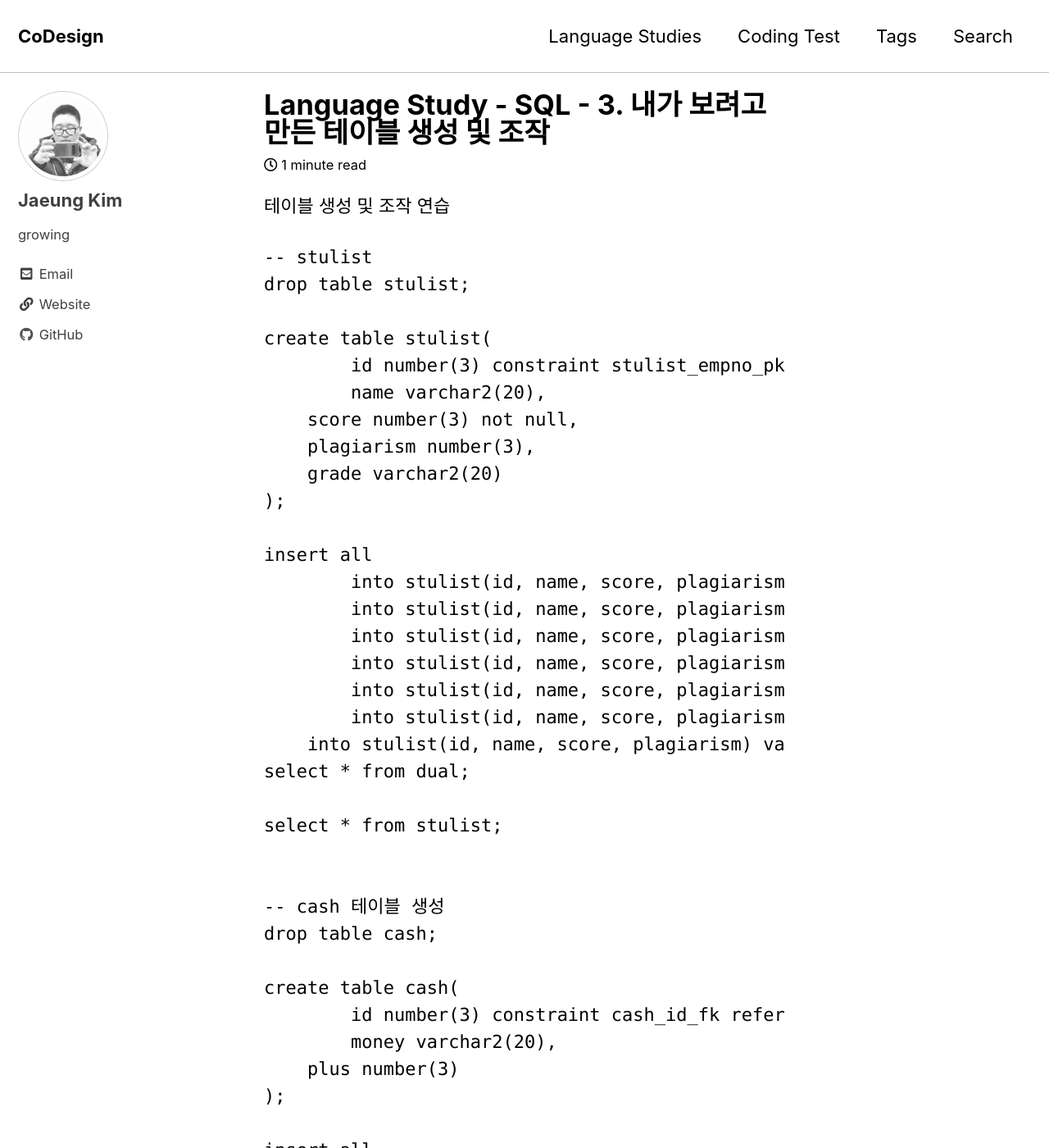
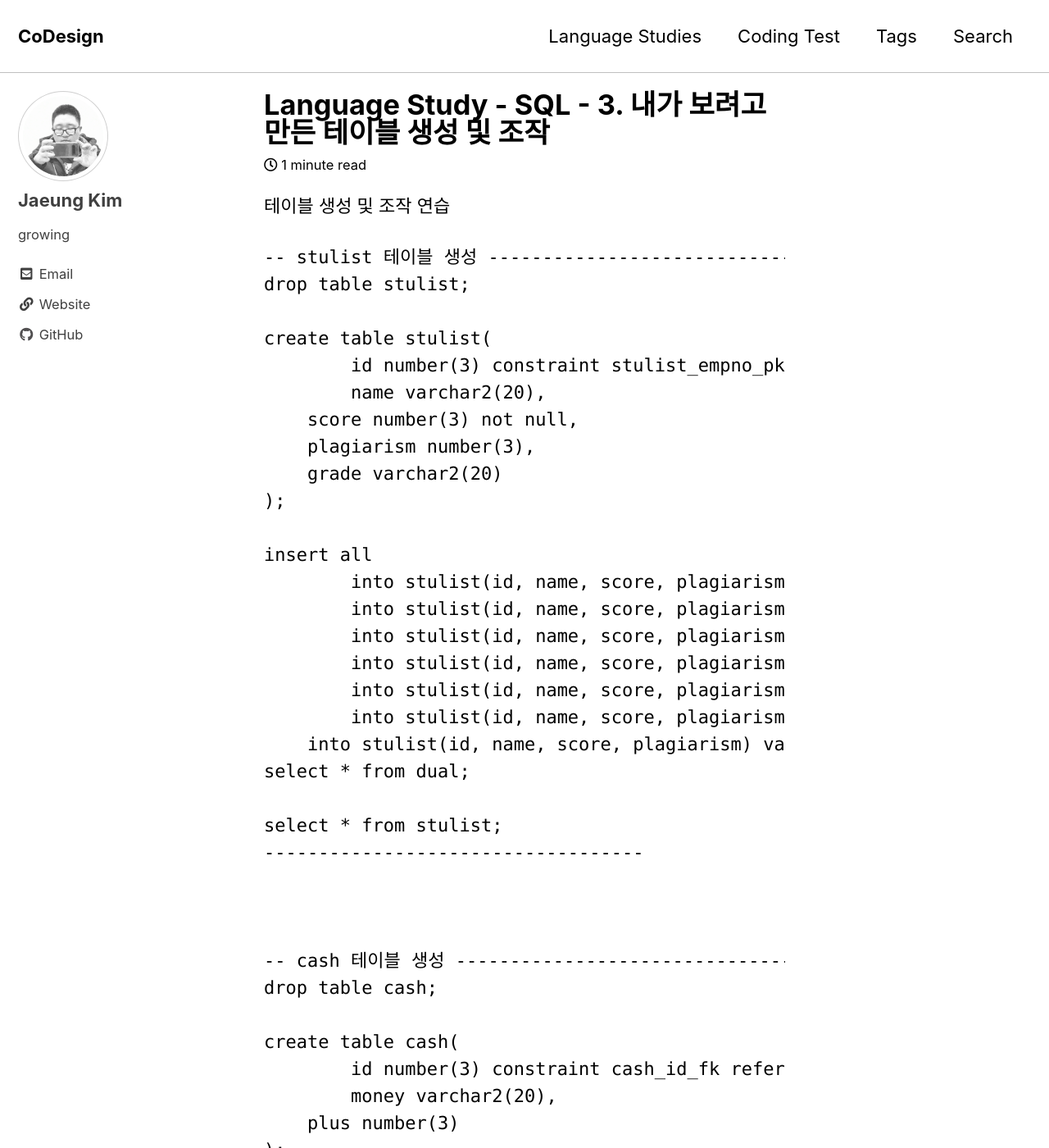
Before and after one commit to ArkimCity/ArkimCity.github.io, a Jekyll site: the page built from _posts/2020-11-25-language-studies-3.md, in a window 1280 px wide and 1400 px high. Shown: the whole window at 82% size. Built offline with Jekyll 4.4.1, drawn with Linux system fonts in a browser that asks for light colours; cached includes are drawn as plain includes; some of the changed text lies outside the part shown.

Commit message:
Update 2020-11-25-language-studies-3.md

````diff
--- a/_posts/2020-11-25-language-studies-3.md
+++ b/_posts/2020-11-25-language-studies-3.md
@@ -10,7 +10,7 @@
 
 
 ```SQL
--- stulist
+-- stulist 테이블 생성 ----------------------------------
 drop table stulist;
 
 create table stulist(
@@ -32,9 +32,11 @@
 select * from dual;
 
 select * from stulist;
+-----------------------------------
 
 
--- cash 테이블 생성
+
+-- cash 테이블 생성 ----------------------------------
 drop table cash;
 
 create table cash(
@@ -53,9 +55,11 @@
 select * from dual;
 
 select * from cash;
+--------------------------------------------------------------------
 
 
--- grades 테이블 생성
+
+-- grades 테이블 생성 ----------------------------------
 drop table grades;
 
 create table grades(
@@ -70,9 +74,11 @@
 insert into grades(grade, minscore , maxscore) values('D', 0, 49);
 
 select * from grades order by grade asc;
+--------------------------------------------------------------------
 
 
---plagiarisms 테이블 생성
+
+--plagiarisms 테이블 생성 ----------------------------------
 drop table plagiarisms;
 
 CREATE table plagiarisms(
@@ -88,6 +94,8 @@
 SELECT *
 FROM plagiarisms
 ORDER BY maxp ASC;
+--------------------------------------------------------------------
+
 
 
 --Q1.alt stulist랑 cash 테이블만 사용해 점수를 계산해서 점수를 출력해보시오.
````
